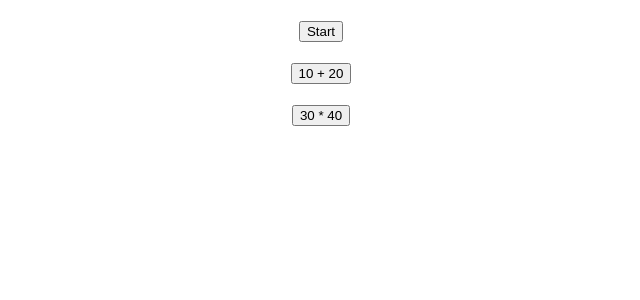
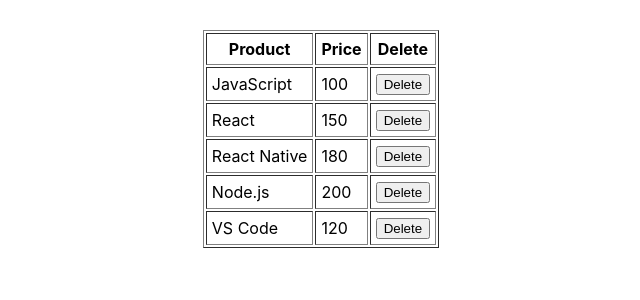
Before and after one commit to jakkaphat2/app1, a React (Create React App) app: page / in a window 1280 px wide. Shown: the top 300 px of the page, without its empty margins (319-959 px from the left). Built offline with nearby package versions, Linux system fonts and the light colour scheme.

Commit message:
Ref Array

```diff
--- a/src/App.js
+++ b/src/App.js
@@ -6,9 +6,10 @@
 import Button from './class-components';
 import {Calculator2} from './Calculator';
 import EventData2 from './even-data';
+import RefsArray from './refs-array'
 
 function App() {
-  return <EventData2/>
+  return <RefsArray/>
 }
 
 export default App;
--- /dev/null
+++ b/src/refs-array.js
@@ -0,0 +1,66 @@
+import React from 'react'
+
+export default function RefsArray() {
+  const table = React.useRef(null)
+  const tr = React.useRef([])
+
+  const data = [
+    ['JavaScript', 100],
+    ['React', 150],
+    ['React Native', 180],
+    ['Node.js', 200],
+    ['VS Code', 120],
+  ]
+
+  // mouse over row
+  const onMouseOverRow = (i) => {
+    tr.current[i].style.backgroundColor = 'red'
+  }
+
+  // mouse out row
+  const onMouseOutRow = (i) => {
+    tr.current[i].style.backgroundColor = 'white'
+  }
+
+  // delete row
+  const onClickButton = (i) => {
+    // get real row index (important after deletion)
+    const index = tr.current[i].rowIndex
+    table.current.deleteRow(index)
+  }
+
+  const tableStyles = {
+    margin: 'auto',
+    marginTop: 30,
+  }
+
+  return (
+    <table ref={table} border="1" cellPadding={5} style={tableStyles}>
+        <tr>
+          <th>Product</th>
+          <th>Price</th>
+          <th>Delete</th>
+        </tr>
+      <tbody>
+        {data.map((item, i) => {
+          return (
+            <tr
+              key={i}
+              ref={(el) => (tr.current[i] = el)}
+              onMouseOver={() => onMouseOverRow(i)}
+              onMouseOut={() => onMouseOutRow(i)}
+            >
+              <td>{item[0]}</td>
+              <td>{item[1]}</td>
+              <td>
+                <button onClick={() => onClickButton(i)}>
+                  Delete
+                </button>
+              </td>
+            </tr>
+          )
+        })}
+      </tbody>
+    </table>
+  )
+}
```
